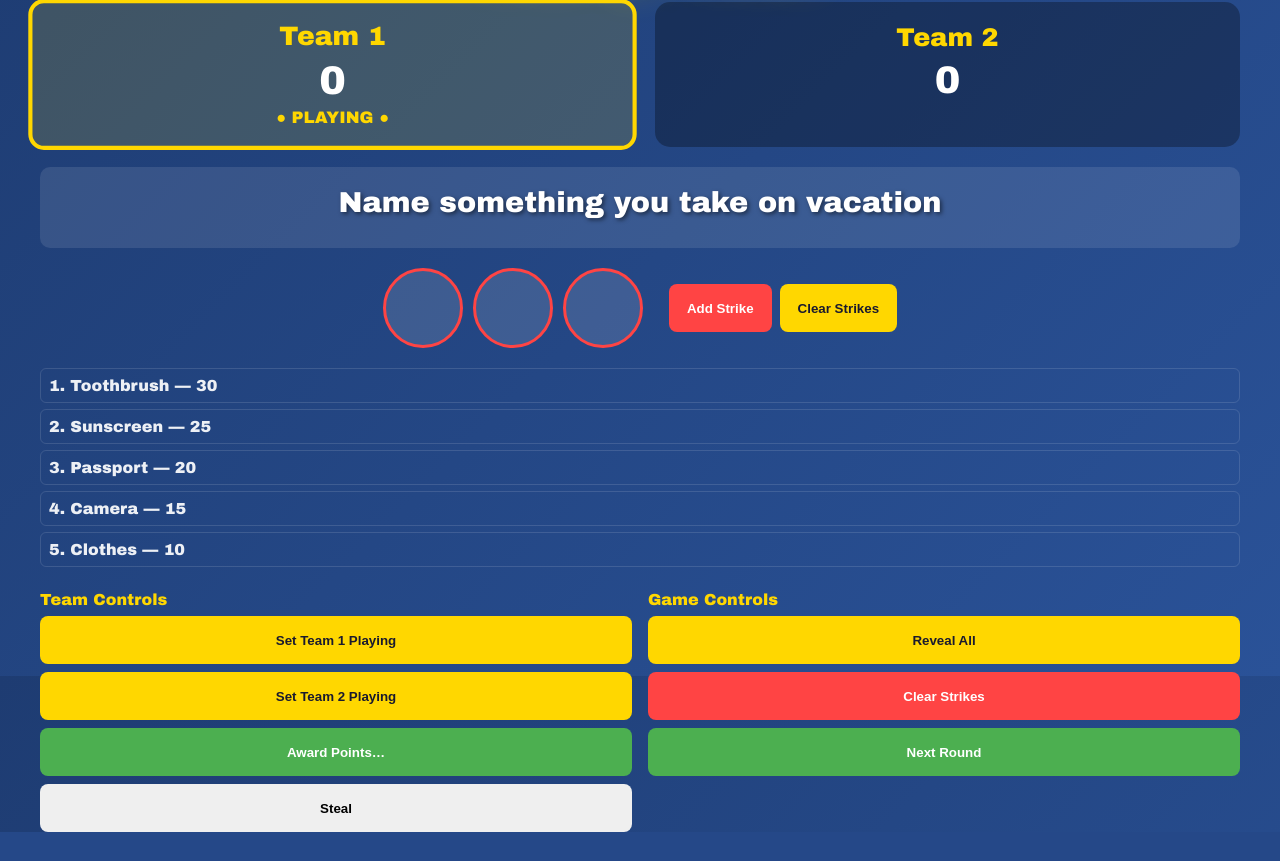
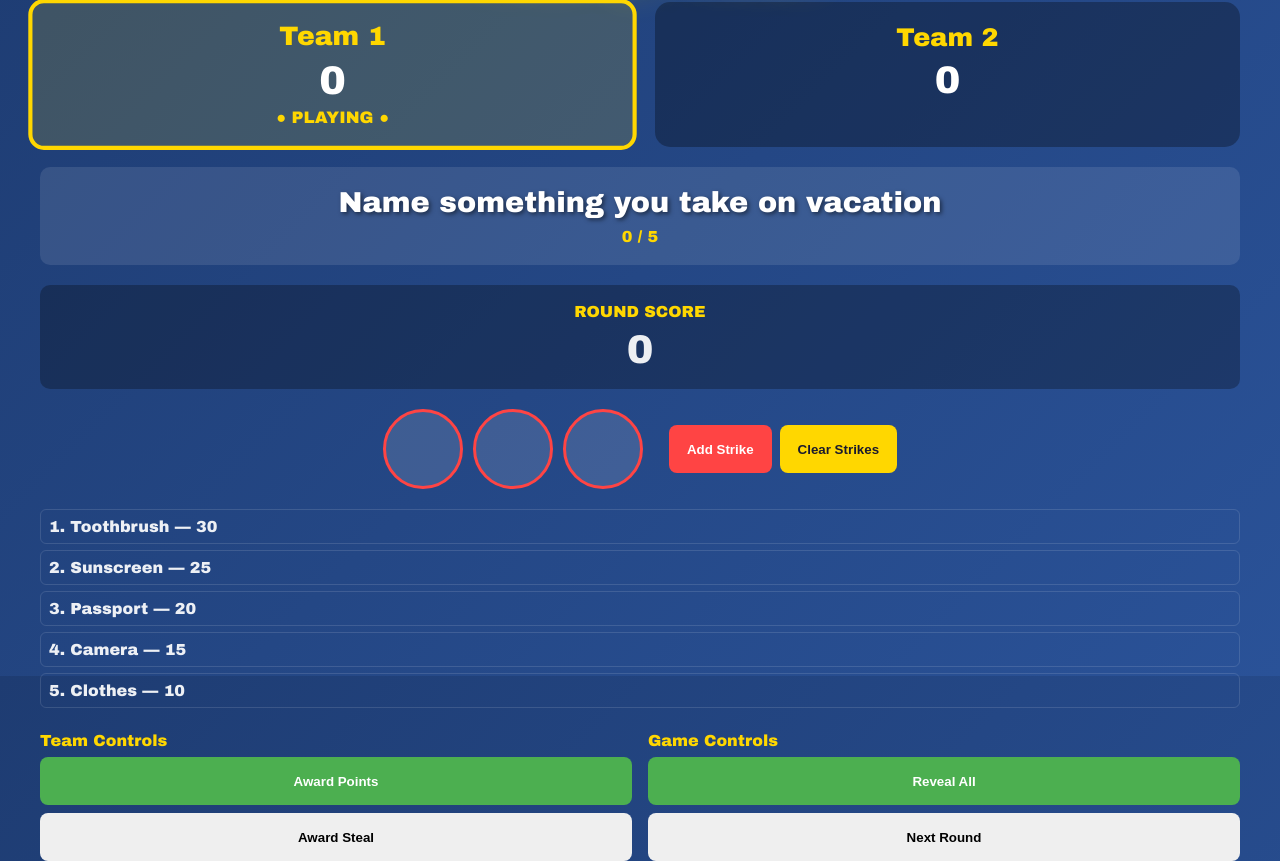
Before and after one commit to benjohnemmett/FamilyFeud, a Flask app: page /judge in a window 1280 px wide. Shown: the part 124-985 px from the top of the page. Before the commit the page ends 956 px from the top, so only its background shows below. Run offline with Flask 3, Linux system fonts and the light colour scheme; some libraries are stand-ins or nearby versions.

Commit message:
Round score increments

```diff
--- a/static/styles.css
+++ b/static/styles.css
@@ -177,11 +177,11 @@ body {
 }
 
 .answer-points {
-  width: 80px;
+  width: 100px;
   text-align: right;
-  font-size: 1.25rem;
+  font-size: 1.5rem;
   color: var(--gold);
-  font-weight: 700;
+  font-weight: 900;
 }
 
 .hidden-answer .answer-text,
--- a/templates/judge.html
+++ b/templates/judge.html
@@ -29,6 +29,10 @@
       <div class="question-text" id="question">Loading...</div>
       <div class="question-counter" id="questionCounter"></div>
     </div>
+    <div class="round-score-box">
+      <div class="round-score-label">ROUND SCORE</div>
+      <div class="round-score-value" id="roundScore">0</div>
+    </div>
     <div class="strikes">
       <div class="strike" id="strike1">X</div>
       <div class="strike" id="strike2">X</div>
@@ -45,19 +49,19 @@
       <div class="control-panel" id="teamControls">
         <div class="control-title">Team Controls</div>
         <div class="controls">
-          <button class="btn-primary control-btn" id="btnSetTeam1">Set Team 1 Playing</button>
-          <button class="btn-primary control-btn" id="btnSetTeam2">Set Team 2 Playing</button>
-          <button class="btn-secondary control-btn" id="btnAwardPoints">Award Points…</button>
-          <button class="btn-warning control-btn" id="btnSteal">Steal</button>
+          <!-- <button class="btn-primary control-btn" id="btnSetTeam1">Set Team 1 Playing</button>
+          <button class="btn-primary control-btn" id="btnSetTeam2">Set Team 2 Playing</button> -->
+          <button class="btn-secondary control-btn" id="btnAwardPoints">Award Points</button>
+          <button class="btn-warning control-btn" id="btnSteal">Award Steal</button>
         </div>
       </div>
 
       <div class="control-panel" id="gameControls">
         <div class="control-title">Game Controls</div>
         <div class="controls">
-          <button class="btn-primary control-btn" id="btnRevealAll">Reveal All</button>
-          <button class="btn-danger control-btn" id="btnClearStrikesBottom">Clear Strikes</button>
-          <button class="btn-secondary control-btn" id="btnNextRound">Next Round</button>
+          <button class="btn-secondary control-btn" id="btnRevealAll">Reveal All</button>
+          <!-- <button class="btn-danger control-btn" id="btnClearStrikesBottom">Clear Strikes</button> -->
+          <button class="btn-warning control-btn" id="btnNextRound">Next Round</button>
         </div>
       </div>
     </div>
@@ -66,6 +70,14 @@
       // page-level render function used by /static/app.js
       window.renderState = function (state) {
         document.getElementById('question').innerText = state.question || '';
+          // update question counter (revealed / total)
+          const revealedCount = (state.answers || []).filter(a => a.revealed).length;
+          const totalCount = (state.answers || []).length;
+          const counterEl = document.getElementById('questionCounter');
+          if (counterEl) counterEl.textContent = `${revealedCount} / ${totalCount}`;
+          // update round score
+          const roundEl = document.getElementById('roundScore');
+          if (roundEl) roundEl.textContent = (state.roundScore ?? 0);
         const container = document.getElementById('answers');
         container.innerHTML = '';
         (state.answers || []).forEach(a => {
--- a/templates/play.html
+++ b/templates/play.html
@@ -79,7 +79,7 @@
                     row.innerHTML = `
                         <div class="answer-number">${idx + 1}</div>
                         <div class="answer-text">${a.revealed ? a.text.toUpperCase() : '——'}</div>
-                        <div class="answer-points">${a.revealed ? a.points : ''}</div>
+                        <div class="answer-points">${a.revealed ? a.points + ' pts' : ''}</div>
                     `;
                     if (idx < half) leftCol.appendChild(row); else rightCol.appendChild(row);
                 });
```
Also changed, not shown: main.py (+10 -4 lines).
